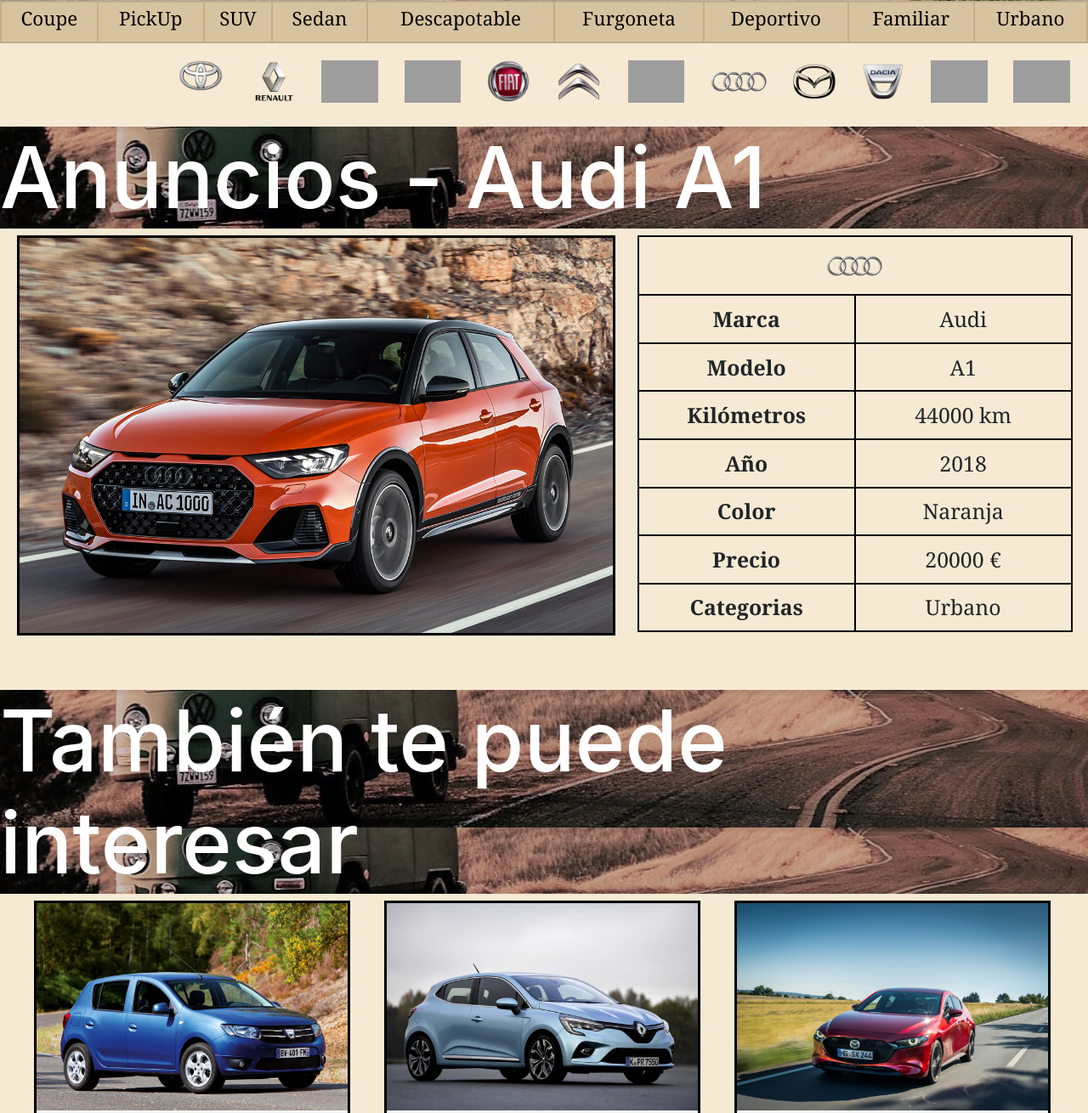
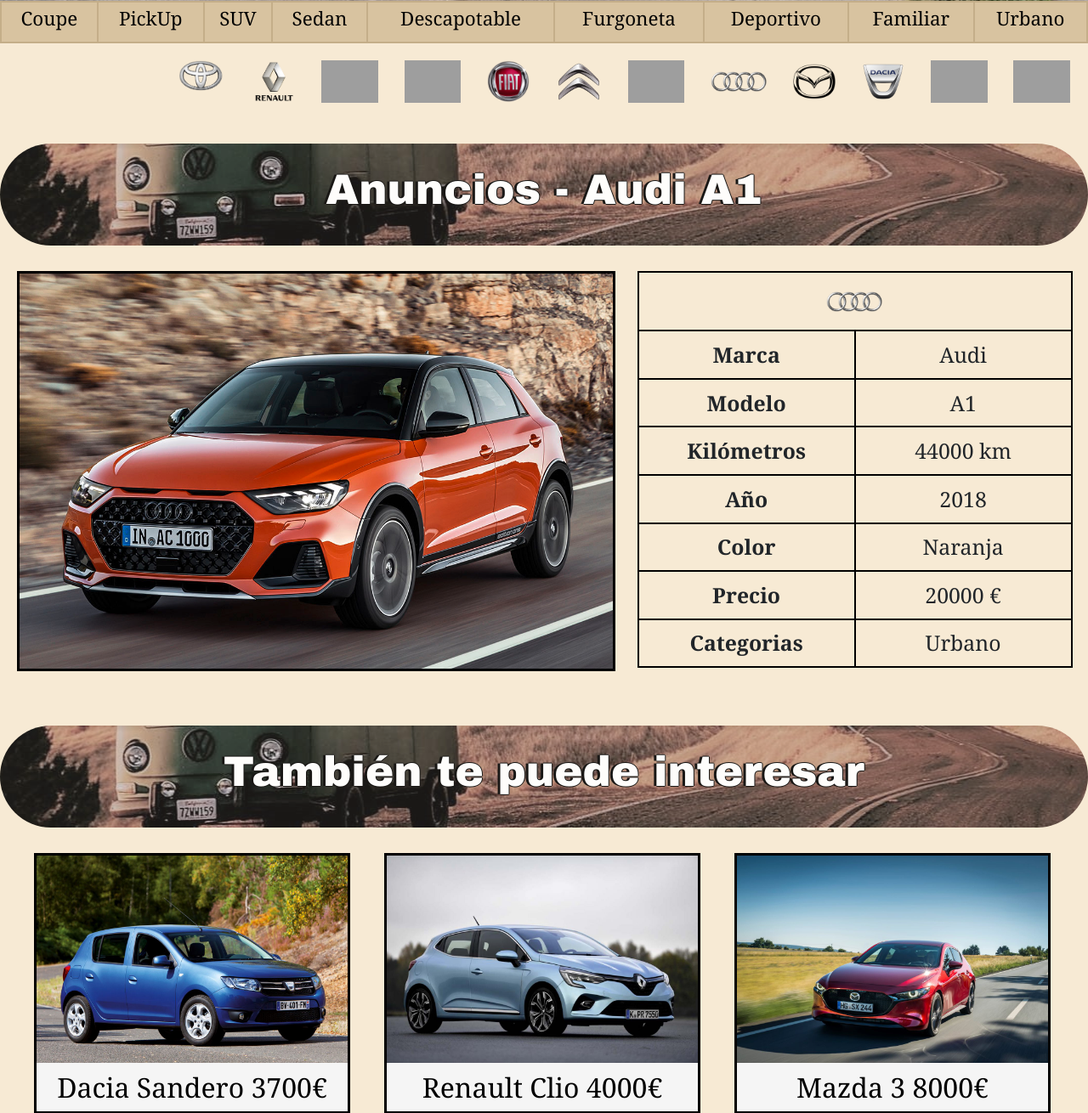
Before and after one commit to rubenclaveras/OutletCar, a Django app: page /anuncios/audiA1 in a window 1280 px wide. Shown: the part 349-1659 px from the top of the page at 85% size. Run offline with Django 3.2, Linux system fonts and the light colour scheme; data comes from the database, SQL or seed files in the repository; some libraries are stand-ins or nearby versions; grey boxes are pictures that could not be loaded.

Commit message:
seguimosConEstilos

```diff
--- a/static/styles/estilos.css
+++ b/static/styles/estilos.css
@@ -178,7 +178,21 @@ a {
 }
 
 .cabecera {
+    font-size: 50px;
+    width: 100%;
+    height: 120px;
+    font-family: Arial Black;
+    font-weight: bold;
+    color: #fff;
+    text-shadow: -3px 0 #000, 0 1px #000, 1px 0 #000, 0 -1px #000;
     background: url(../fotos/banner/banner32.jpeg) 30% 0;
+    filter: opacity(0.9);
+    text-align: center;
+    padding-bottom: 25px;
+    padding-top: 25px;
+    border-radius: 180px;
+    margin-top: 40px;
+    margin-bottom: 30px;
 }
 
 .anuncioGrande {
```
